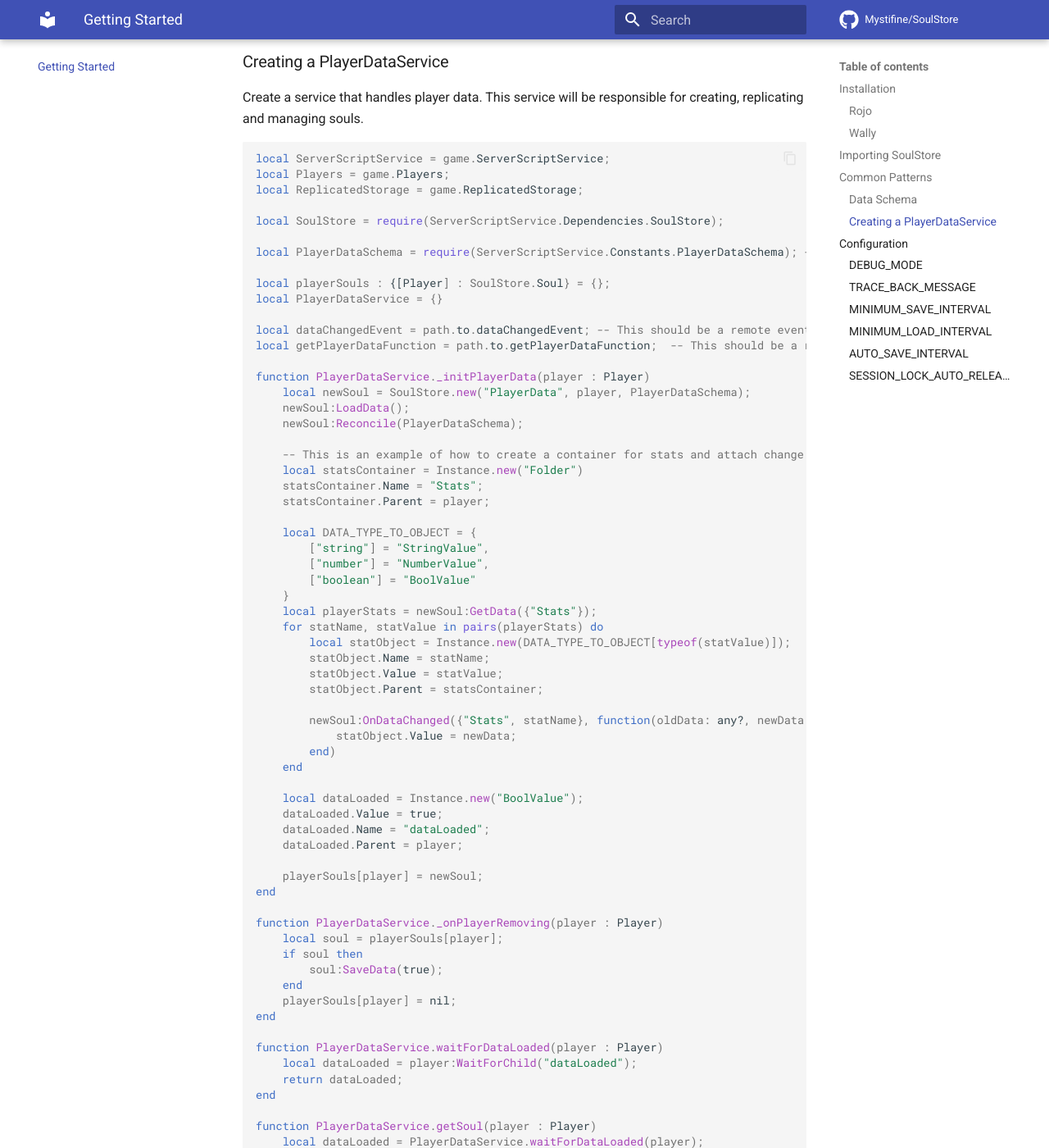
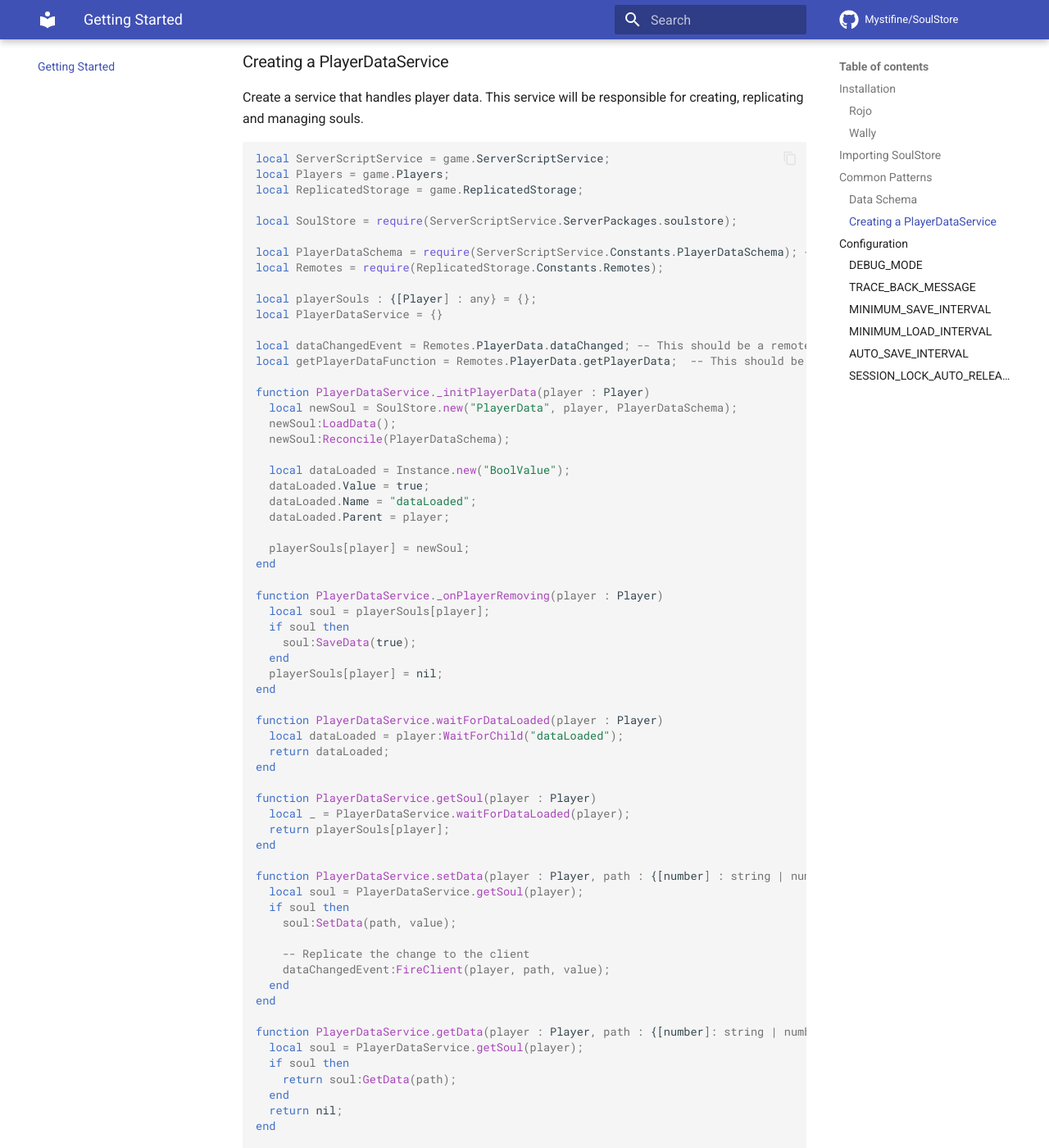
Before and after one commit to Mystifine/SoulStore, an MkDocs documentation site: the page built from docs/getting-started.md, in a window 1280 px wide and 1400 px high, scrolled down 1332 px. Shown: the whole window at 82% size. Built offline with MkDocs 1.6.1 and Material for MkDocs 9.7.7, drawn with Linux system fonts in a browser that asks for light colours; comment, search, counter and statistics services are not loaded; some of the changed text lies outside the part shown.

Commit message:
Updated :GetData() to guard invalid index attempt and not output warnings upon nil last index

````diff
--- a/docs/getting-started.md
+++ b/docs/getting-started.md
@@ -48,95 +48,75 @@
 local Players = game.Players;
 local ReplicatedStorage = game.ReplicatedStorage;
 
-local SoulStore = require(ServerScriptService.Dependencies.SoulStore);
+local SoulStore = require(ServerScriptService.ServerPackages.soulstore);
 
 local PlayerDataSchema = require(ServerScriptService.Constants.PlayerDataSchema); -- A table of default data
+local Remotes = require(ReplicatedStorage.Constants.Remotes);
 
-local playerSouls : {[Player] : SoulStore.Soul} = {};
+local playerSouls : {[Player] : any} = {};
 local PlayerDataService = {}
 
-local dataChangedEvent = path.to.dataChangedEvent; -- This should be a remote event
-local getPlayerDataFunction = path.to.getPlayerDataFunction;  -- This should be a remote function
+local dataChangedEvent = Remotes.PlayerData.dataChanged; -- This should be a remote event
+local getPlayerDataFunction = Remotes.PlayerData.getPlayerData;  -- This should be a remote function
 
 function PlayerDataService._initPlayerData(player : Player)
-	local newSoul = SoulStore.new("PlayerData", player, PlayerDataSchema);
-	newSoul:LoadData();
-	newSoul:Reconcile(PlayerDataSchema);
+  local newSoul = SoulStore.new("PlayerData", player, PlayerDataSchema);
+  newSoul:LoadData();
+  newSoul:Reconcile(PlayerDataSchema);
 
-    -- This is an example of how to create a container for stats and attach change listeners to update the data through instance value property change
-	local statsContainer = Instance.new("Folder")
-	statsContainer.Name = "Stats";
-	statsContainer.Parent = player;
+  local dataLoaded = Instance.new("BoolValue");
+  dataLoaded.Value = true;
+  dataLoaded.Name = "dataLoaded";
+  dataLoaded.Parent = player;
 
-	local DATA_TYPE_TO_OBJECT = {
-		["string"] = "StringValue",
-		["number"] = "NumberValue",
-		["boolean"] = "BoolValue"
-	}
-	local playerStats = newSoul:GetData({"Stats"});
-	for statName, statValue in pairs(playerStats) do
-		local statObject = Instance.new(DATA_TYPE_TO_OBJECT[typeof(statValue)]);
-		statObject.Name = statName;
-		statObject.Value = statValue;
-		statObject.Parent = statsContainer;
-
-		newSoul:OnDataChanged({"Stats", statName}, function(oldData: any?, newData: any?): nil
-			statObject.Value = newData;
-		end)
-	end
-
-	local dataLoaded = Instance.new("BoolValue");
-	dataLoaded.Value = true;
-	dataLoaded.Name = "dataLoaded";
-	dataLoaded.Parent = player;
-
-	playerSouls[player] = newSoul;
+  playerSouls[player] = newSoul;
 end
 
 function PlayerDataService._onPlayerRemoving(player : Player)
-	local soul = playerSouls[player];
-	if soul then
-		soul:SaveData(true);
-	end
-	playerSouls[player] = nil;
+  local soul = playerSouls[player];
+  if soul then
+    soul:SaveData(true);
+  end
+  playerSouls[player] = nil;
 end
 
 function PlayerDataService.waitForDataLoaded(player : Player)
-	local dataLoaded = player:WaitForChild("dataLoaded");
-	return dataLoaded;
+  local dataLoaded = player:WaitForChild("dataLoaded");
+  return dataLoaded;
 end
 
 function PlayerDataService.getSoul(player : Player)
-	local dataLoaded = PlayerDataService.waitForDataLoaded(player);
-	return playerSouls[player];
+  local _ = PlayerDataService.waitForDataLoaded(player);
+  return playerSouls[player];
 end
 
 function PlayerDataService.setData(player : Player, path : {[number] : string | number}, value : any)
-	local soul = PlayerDataService.getSoul(player);
-	if soul then
-		soul:SetData(path, value);
+  local soul = PlayerDataService.getSoul(player);
+  if soul then
+    soul:SetData(path, value);
 
-		-- Replicate the change to the client
-		dataChangedEvent:FireClient(player, path, value);
-	end
+    -- Replicate the change to the client
+    dataChangedEvent:FireClient(player, path, value);
+  end
 end
 
 function PlayerDataService.getData(player : Player, path : {[number]: string | number})
-	local soul = PlayerDataService.getSoul(player);
-	if soul then
-		return soul:GetData(path);
-	end
+  local soul = PlayerDataService.getSoul(player);
+  if soul then
+    return soul:GetData(path);
+  end
+  return nil;
 end
 
 function PlayerDataService.main()
-	Players.PlayerAdded:Connect(PlayerDataService._initPlayerData);
-	local players = Players:GetPlayers();
-	for i = 1, #players do
-		task.spawn(PlayerDataService._initPlayerData, players[i]);
-	end
+  Players.PlayerAdded:Connect(PlayerDataService._initPlayerData);
+  local players = Players:GetPlayers();
+  for i = 1, #players do
+    task.spawn(PlayerDataService._initPlayerData, players[i]);
+  end
 
-	Players.PlayerRemoving:Connect(PlayerDataService._onPlayerRemoving);
-	getPlayerDataFunction.OnServerInvoke = PlayerDataService.getData;
+  Players.PlayerRemoving:Connect(PlayerDataService._onPlayerRemoving);
+  getPlayerDataFunction:OnServerInvoke(PlayerDataService.getData)
 end
 
 return PlayerDataService
@@ -146,23 +126,27 @@
 Now you want to setup the client side to handle data replication and data management.
 ```lua
 -- Client
-local getPlayerDataFunction = path.to.getPlayerDataFunction
-local dataChangedEvent = path.to.dataChangedEvent
+local ReplicatedStorage = game:GetService("ReplicatedStorage")
 
-local ClientPlayerDataService = {}
+local Remotes = require(ReplicatedStorage.Constants.Remotes) -- Remove if using regular remote events
 
--- State
-local playerData = nil;
-local eventSignals = {};
-local queuedChanges = {};
+local PlayerDataController = {}
+
+local dataChangedEvent = Remotes.PlayerData.dataChanged -- Replace with RemoteEvent
+local getPlayerDataFunction = Remotes.PlayerData.getPlayerData -- Replace with RemoteFunction
+
+local playerData = nil
+local eventSignals = {}
+local queuedChanges = {}
+
 
 -- Helpers
-local function pathToKey(path: {[number]: string | number}): string
+local function pathToKey(path: { [number]: string | number }): string
 	return table.concat(path, ".")
 end
 
 -- Traverses playerData down to a given depth
-local function traversePath(path: {[number]: string | number}, depth: number): any?
+local function traversePath(path: { [number]: string | number }, depth: number): any?
 	local data = playerData
 	for i = 1, depth do
 		if type(data) ~= "table" then
@@ -175,35 +159,53 @@
 end
 
 -- Private
-
-function ClientPlayerDataService._onDataChanged(path: {[number]: string | number}, value: any)
+function PlayerDataController._onDataChanged(path: { [number]: string | number }, value: any)
 	if playerData == nil then
-		table.insert(queuedChanges, {path, value})
-		return;
+		table.insert(queuedChanges, { path, value })
+		return
 	end
 
 	local parent = traversePath(path, #path - 1)
-	if parent == nil then return end
+	if parent == nil then
+		return
+	end
 
 	local lastIndex = path[#path]
 	local oldData = parent[lastIndex]
 	parent[lastIndex] = value
 
+	-- Notify exact-path listeners
 	local pathKey = pathToKey(path)
 	local callbacks = eventSignals[pathKey]
-	if not callbacks then return end
+	if callbacks then
+		for i = 1, #callbacks do
+			task.spawn(callbacks[i], oldData, value)
+		end
+	end
 
-	for i = 1, #callbacks do
-		task.spawn(callbacks[i], oldData, value)
+	for depth = #path - 1, 1, -1 do
+		local ancestorPath = {}
+		for i = 1, depth do
+			ancestorPath[i] = path[i]
+		end
+
+		local ancestorKey = pathToKey(ancestorPath)
+		local ancestorCallbacks = eventSignals[ancestorKey]
+		if ancestorCallbacks then
+			local ancestorValue = traversePath(ancestorPath, depth)
+			for i = 1, #ancestorCallbacks do
+				task.spawn(ancestorCallbacks[i], nil, ancestorValue)
+			end
+		end
 	end
 end
 
-function ClientPlayerDataService.getData(path: {[number]: string | number}): any?
+function PlayerDataController.getData(path: { [number]: string | number }): any?
 	return traversePath(path, #path)
 end
 
-function ClientPlayerDataService.onDataChanged(
-	path: {[number]: string | number},
+function PlayerDataController.onDataChanged(
+	path: { [number]: string | number },
 	callback: (oldData: any?, newData: any?) -> ()
 )
 	local pathKey = pathToKey(path)
@@ -216,7 +218,9 @@
 	return {
 		Disconnect = function()
 			local callbacks = eventSignals[pathKey]
-			if not callbacks then return end
+			if not callbacks then
+				return
+			end
 
 			for i = 1, #callbacks do
 				if callbacks[i] == callback then
--- a/src/wally.toml
+++ b/src/wally.toml
@@ -1,6 +1,6 @@
 [package]
 name = "mystifine/soulstore"
-version = "1.0.4"
+version = "1.0.5"
 registry = "https://github.com/UpliftGames/wally-index"
 realm = "shared"
 
````
Also changed, not shown: other parts of docs/getting-started.md (+9 -8 lines), docs/index.md (+1 -1 lines), 1 other file.
